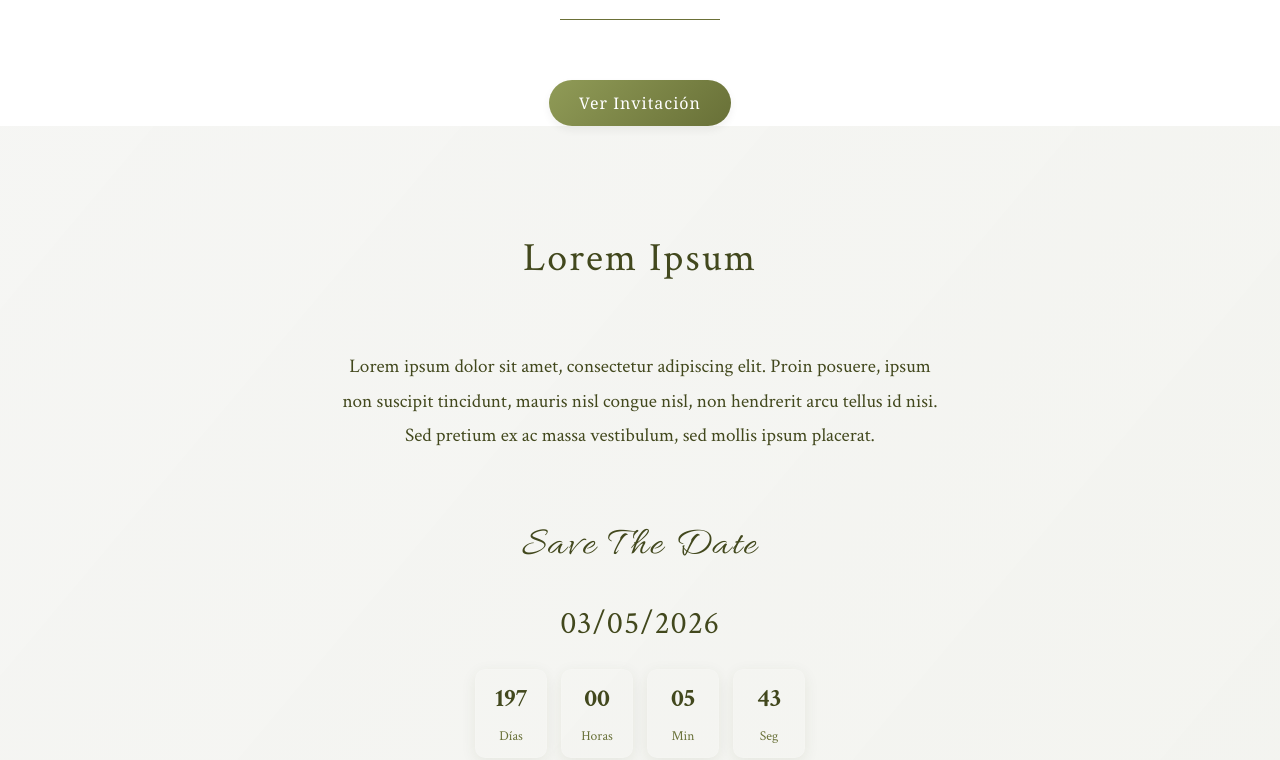
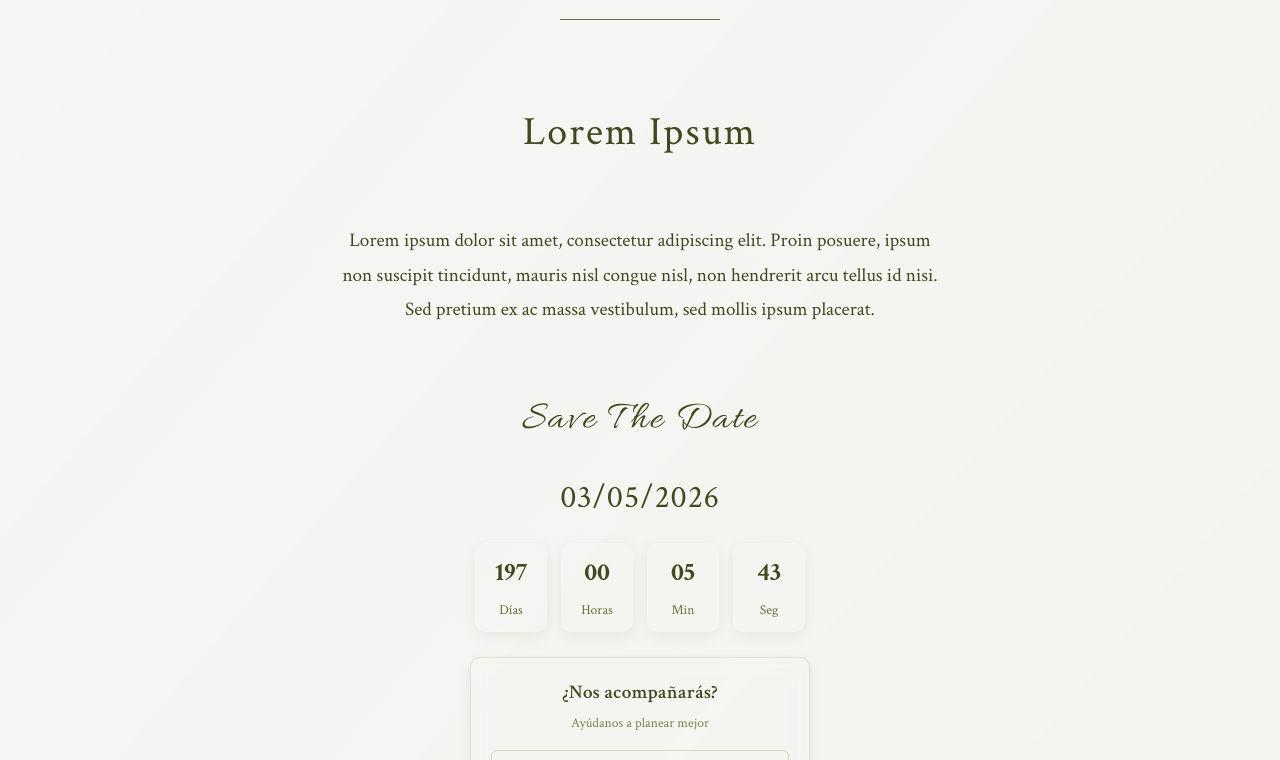
Before and after one commit to Frls03/webapp_bodafuentesoliva, a React (Vite) app in the folder boda-fuentes-oliva/: page /home in a window 1280 px wide. Shown: the part 1280-2040 px from the top of the page. Built offline with nearby package versions, Linux system fonts and the light colour scheme; no server answers.

Commit message:
Mostrar invitacion: false.

```diff
--- a/boda-fuentes-oliva/src/pages/SaveTheDate.jsx
+++ b/boda-fuentes-oliva/src/pages/SaveTheDate.jsx
@@ -9,7 +9,7 @@ const SaveTheDate = () => {
   const [heroVisible, setHeroVisible] = useState(true);
   const [showInviteButton, setShowInviteButton] = useState(() => {
     // Puedes cambiar esto a false para ocultar los botones
-    return true;
+    return false;
   });
 
   const handleViewInvite = () => {
```
